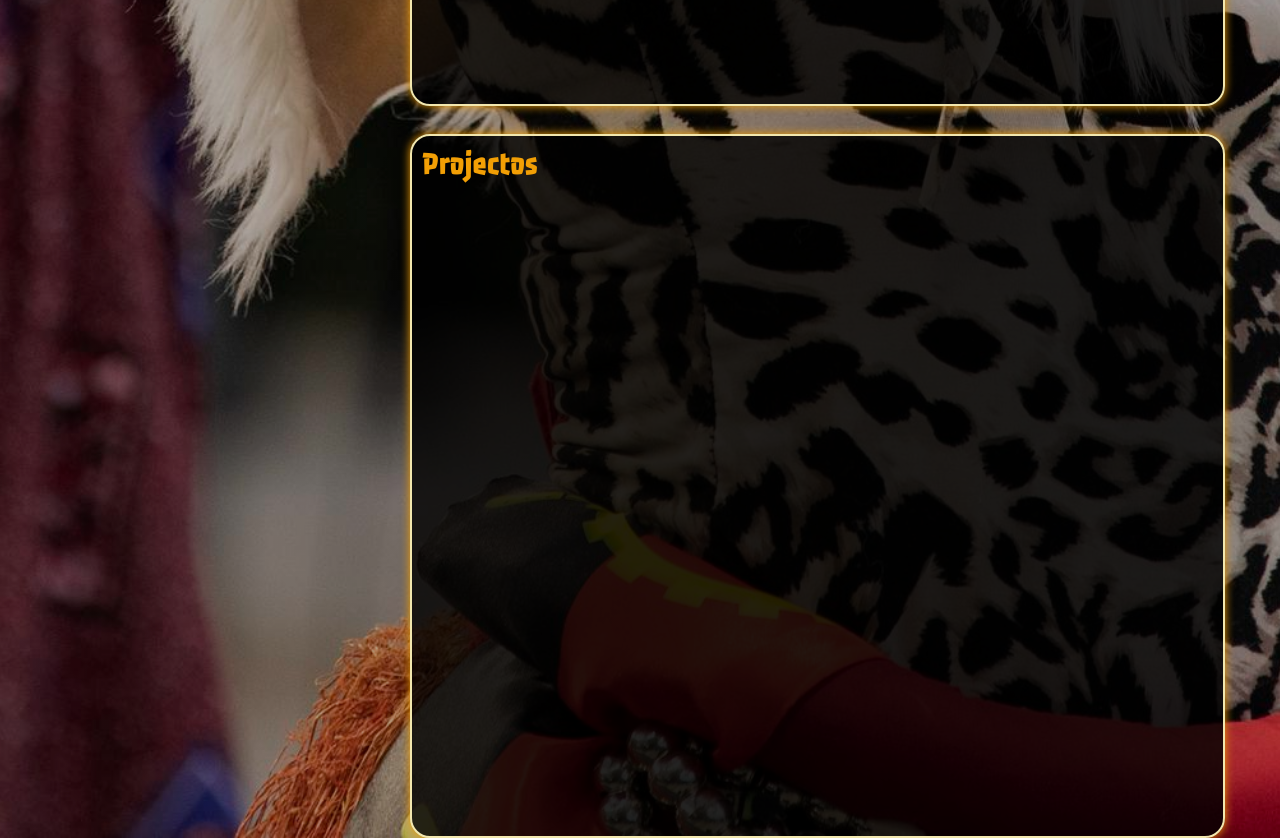
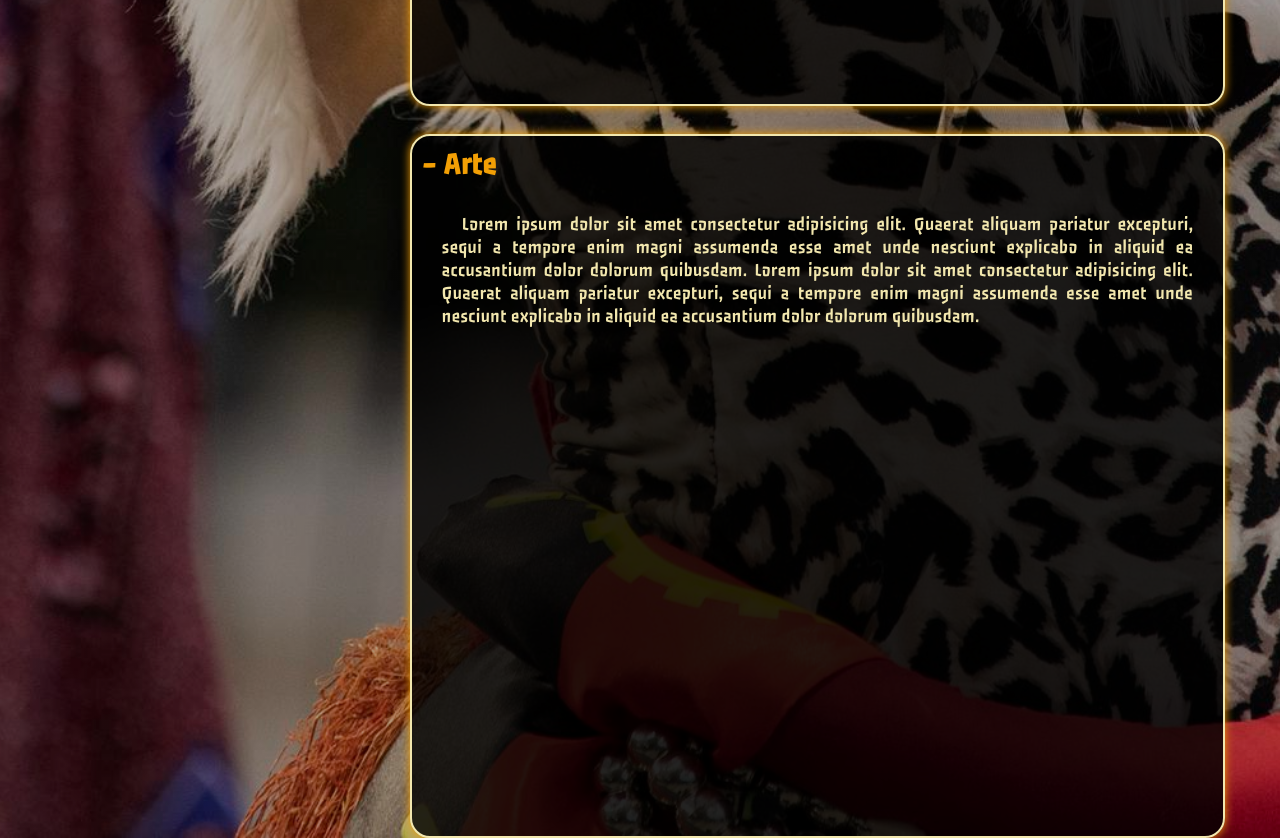
Before and after one commit to Nsimba-Ndombaxi/Angocultura_3, a plain HTML site: page bakongo.html in a window 1280 px wide. Shown: the part 2140-2978 px from the top of the page. Drawn offline with Linux system fonts and the light colour scheme.

Commit message:
Angocultura v2

```diff
--- a/bakongo.html
+++ b/bakongo.html
@@ -104,10 +104,23 @@
             </section>
 
             <section class="arte" id="arte">
-                <div class="tema">
-                    <h1>Projectos</h1>
+               <div class="tema">
+                    <h1>- Arte</h1>
                 </div>
+                <div class="conteudo">
+                    <p>Lorem ipsum dolor sit amet consectetur adipisicing elit. Quaerat aliquam pariatur excepturi,
+                        sequi a tempore enim magni assumenda esse amet unde nesciunt explicabo in aliquid ea accusantium
+                        dolor dolorum quibusdam.
+                        Lorem ipsum dolor sit amet consectetur adipisicing elit. Quaerat aliquam pariatur excepturi,
+                        sequi a tempore enim magni assumenda esse amet unde nesciunt explicabo in aliquid ea accusantium
+                        dolor dolorum quibusdam.
+                    </p>
 
+                    <ul>
+
+                    </ul>
+
+                </div>
             </section>
 
         </main>
--- a/public/css/cultura.css
+++ b/public/css/cultura.css
@@ -331,3 +331,29 @@ section {
     object-fit: cover;
     object-position: top;
 }
+
+.arte {
+    display: flex;
+    justify-content: start;
+    align-items: start;
+    flex-direction: column;
+    gap: 10px;
+}
+
+
+.arte .conteudo {
+    display: flex;
+    justify-content: center;
+    align-items: center;
+    flex-direction: column;
+    gap: 10px;
+    margin: 20px;
+}
+
+
+.arte .conteudo p {
+    color: var(--fundo-card);
+    font-size: 1.2em;
+    text-indent: 20px;
+    text-align: justify;
+}
```
